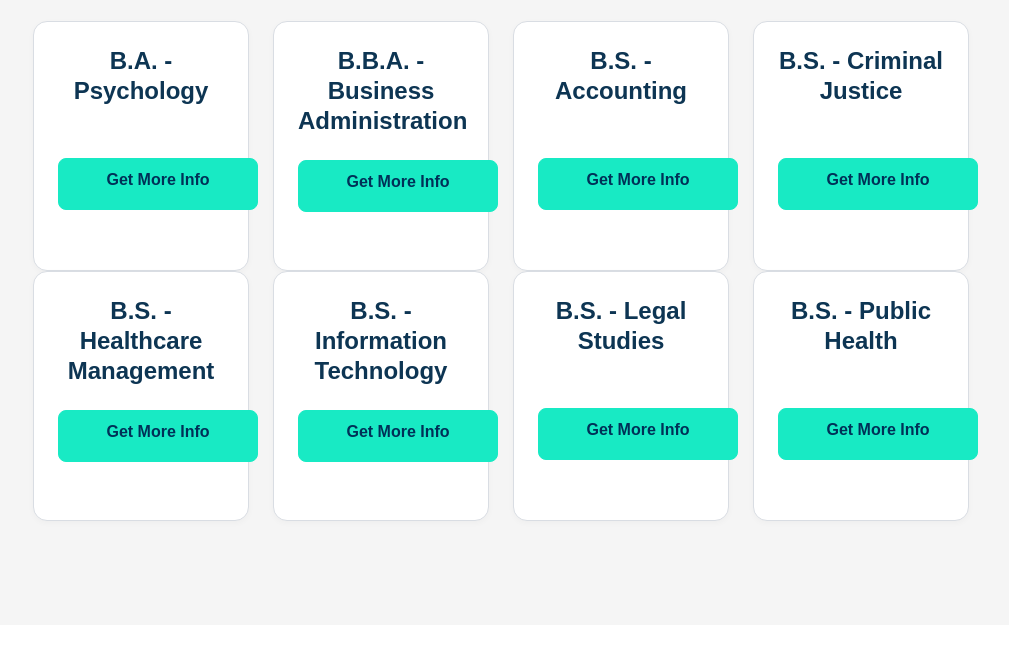
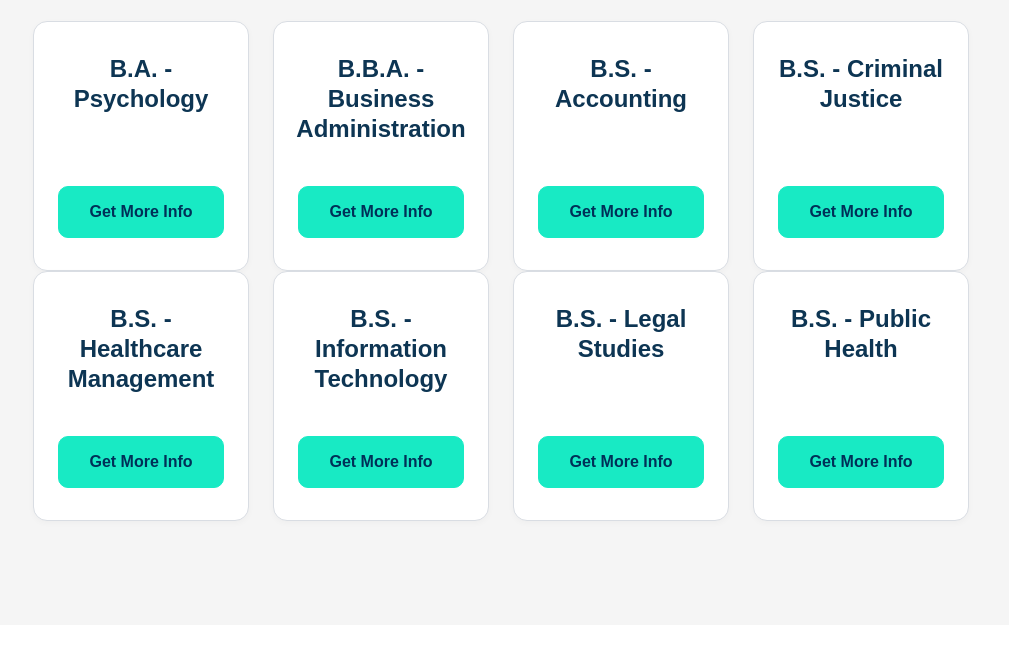
Before and after one commit to focusquestsrm/southuniversity, a website: page public/index.html in a window 1280 px wide. Shown: the part 750-1420 px from the top of the page, without its empty margins (139-1148 px from the left). Drawn offline with Linux system fonts and the light colour scheme.

Commit message:
Contain program card buttons

```diff
--- a/public/styles/main.css
+++ b/public/styles/main.css
@@ -14,7 +14,7 @@
   --field-shadow: 0 0.1rem 0.5rem rgba(13, 53, 83, 0.08);
 }
 
-* {
+*, *::before, *::after {
   box-sizing: border-box;
 }
 
@@ -290,12 +290,15 @@ h2.section-title {
   background: var(--south-white);
   border: 1px solid var(--south-border);
   border-radius: 14px;
-  padding: 1.5rem;
+  padding: 32px 24px;
   box-shadow: 0 2px 6px rgba(0, 0, 0, 0.03);
   height: 250px;
   text-align: center;
   display: flex;
   flex-direction: column;
+  align-items: stretch;
+  overflow: hidden;
+  box-sizing: border-box;
 }
 
 .program-card .program-icon {
@@ -310,16 +313,30 @@ h2.section-title {
   font-weight: 700;
   color: var(--south-navy);
   margin: 0;
-  min-height: 5.5rem;
+  flex: 1;
+  display: flex;
+  align-items: flex-start;
+  justify-content: center;
+  text-align: center;
+  min-height: 0;
 }
 
+.program-card .program-link,
+.program-card .get-more-info,
 .program-card .btn-primary {
-  margin: 1.5rem auto 0;
-  width: 200px;
+  display: flex;
+  align-items: center;
+  justify-content: center;
+  width: 100%;
+  max-width: 240px;
   min-height: 52px;
-  padding: 0.75rem 1rem;
-  font-size: 1rem;
+  margin: auto auto 0;
+  padding: 12px 20px;
+  box-sizing: border-box;
+  border-radius: 10px;
+  text-align: center;
   text-decoration: none;
+  white-space: nowrap;
 }
 
 .why-choose {
@@ -475,12 +492,18 @@ h2.section-title {
   }
 
   .program-card {
-    padding: 1.5rem 1rem;
+    padding: 32px 24px;
     height: auto;
     min-height: 210px;
   }
 
   .program-title { min-height: 0; }
+
+  .program-card .program-link,
+  .program-card .get-more-info,
+  .program-card .btn-primary {
+    max-width: 100%;
+  }
 
   .accreditation-band .row > div {
     margin-bottom: 1.25rem;
```
